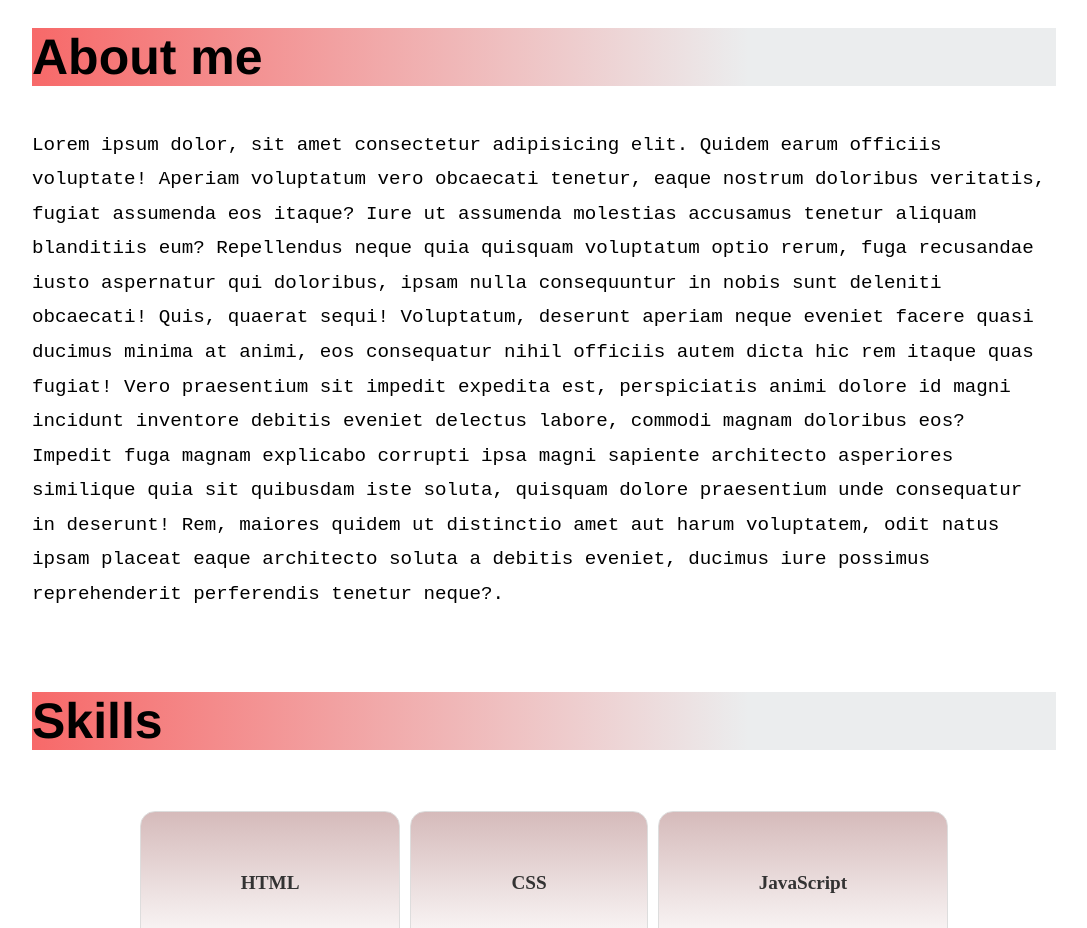
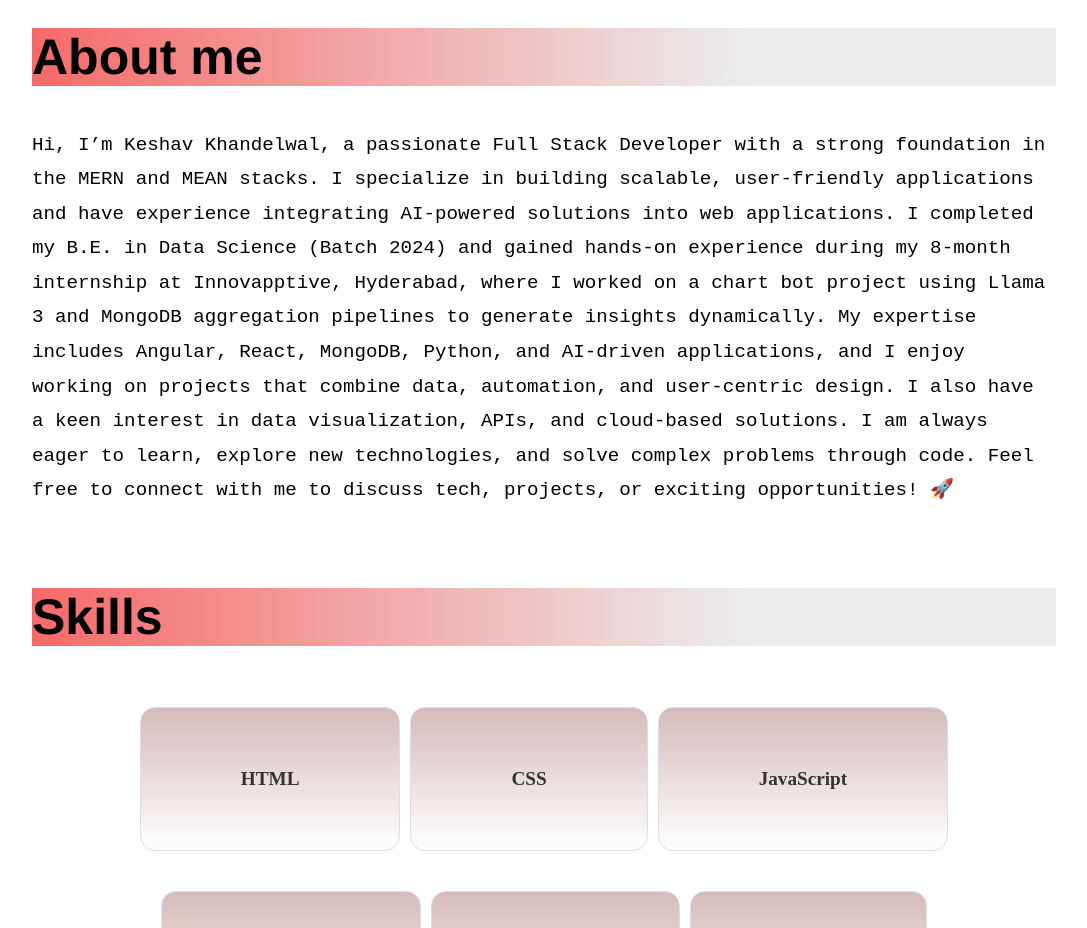
Before and after one commit to keshav-09/SimpleWebsite, a plain HTML site: page Frontend/index.html in a window 1280 px wide. Shown: the part 940-1868 px from the top of the page, without its empty margins (96-1183 px from the left). Drawn offline with Linux system fonts and the light colour scheme.

Commit message:
"feat: Added the introduction foir about me"

```diff
--- a/Frontend/index.html
+++ b/Frontend/index.html
@@ -1,15 +1,13 @@
 <!DOCTYPE html>
 <html lang="en">
+
 <head>
   <meta charset="UTF-8" />
   <meta name="viewport" content="width=device-width, initial-scale=1.0" />
   <title>Fortnite</title>
   <link rel="stylesheet" href="style.css" />
   <!-- font-awesome icons -->
-    <link
-      href="https://cdnjs.cloudflare.com/ajax/libs/font-awesome/6.0.0-beta3/css/all.min.css"
-      rel="stylesheet"
-    />
+  <link href="https://cdnjs.cloudflare.com/ajax/libs/font-awesome/6.0.0-beta3/css/all.min.css" rel="stylesheet" />
 </head>
 
 <body>
@@ -38,23 +36,20 @@
   <div id="about" class="main-content">
     <h2>About me</h2>
     <p>
-        Lorem ipsum dolor, sit amet consectetur adipisicing elit. Quidem earum
-        officiis voluptate! Aperiam voluptatum vero obcaecati tenetur, eaque
-        nostrum doloribus veritatis, fugiat assumenda eos itaque? Iure ut
-        assumenda molestias accusamus tenetur aliquam blanditiis eum?
-        Repellendus neque quia quisquam voluptatum optio rerum, fuga recusandae
-        iusto aspernatur qui doloribus, ipsam nulla consequuntur in nobis sunt
-        deleniti obcaecati! Quis, quaerat sequi! Voluptatum, deserunt aperiam
-        neque eveniet facere quasi ducimus minima at animi, eos consequatur
-        nihil officiis autem dicta hic rem itaque quas fugiat! Vero praesentium
-        sit impedit expedita est, perspiciatis animi dolore id magni incidunt
-        inventore debitis eveniet delectus labore, commodi magnam doloribus eos?
-        Impedit fuga magnam explicabo corrupti ipsa magni sapiente architecto
-        asperiores similique quia sit quibusdam iste soluta, quisquam dolore
-        praesentium unde consequatur in deserunt! Rem, maiores quidem ut
-        distinctio amet aut harum voluptatem, odit natus ipsam placeat eaque
-        architecto soluta a debitis eveniet, ducimus iure possimus reprehenderit
-        perferendis tenetur neque?.
+      Hi, I’m Keshav Khandelwal, a passionate Full Stack Developer with a strong foundation in the MERN and MEAN stacks.
+      I specialize in building scalable, user-friendly applications and have experience integrating AI-powered solutions
+      into web applications.
+
+      I completed my B.E. in Data Science (Batch 2024) and gained hands-on experience during my 8-month internship at
+      Innovapptive, Hyderabad, where I worked on a chart bot project using Llama 3 and MongoDB aggregation pipelines to
+      generate insights dynamically.
+
+      My expertise includes Angular, React, MongoDB, Python, and AI-driven applications, and I enjoy working on projects
+      that combine data, automation, and user-centric design. I also have a keen interest in data visualization, APIs,
+      and cloud-based solutions.
+
+      I am always eager to learn, explore new technologies, and solve complex problems through code. Feel free to
+      connect with me to discuss tech, projects, or exciting opportunities! 🚀
     </p>
 
     <h2 class="skill-text">Skills</h2>
@@ -76,34 +71,19 @@
   <footer id="footer" class="footer">
     <div class="footer-section">
       <div class="footer-top">
-          <a
-            href="https://www.instagram.com/"
-            class="social-link"
-            aria-label="Instagram"
-          >
+        <a href="https://www.instagram.com/" class="social-link" aria-label="Instagram">
           <i class="fa-brands fa-instagram"></i>
         </a>
-          <a
-            href="https://github.com/keshav-09"
-            class="social-link"
-            aria-label="GitHub"
-          >
+        <a href="https://github.com/keshav-09" class="social-link" aria-label="GitHub">
           <i class="fa-brands fa-github"></i>
         </a>
-          <a
-            href="https://www.linkedin.com/in/keshav09/"
-            class="social-link"
-            aria-label="LinkedIn"
-            target="_blank"
-          >
+        <a href="https://www.linkedin.com/in/keshav09/" class="social-link" aria-label="LinkedIn" target="_blank">
           <i class="fa-brands fa-linkedin"></i>
         </a>
       </div>
       <div class="footer-bottom">
         <div class="email">
-            <a href="mailto:keshav09khandelwal@gmail.com"
-              >keshav09khandelwal@gmail.com</a
-            >
+          <a href="mailto:keshav09khandelwal@gmail.com">keshav09khandelwal@gmail.com</a>
         </div>
         <div class="privacy-policy">
           <a href="#">Privacy Policy</a>
@@ -112,4 +92,5 @@
     </div>
   </footer>
 </body>
+
 </html>
```
Lines whose indentation alone changed are shown as unchanged.
